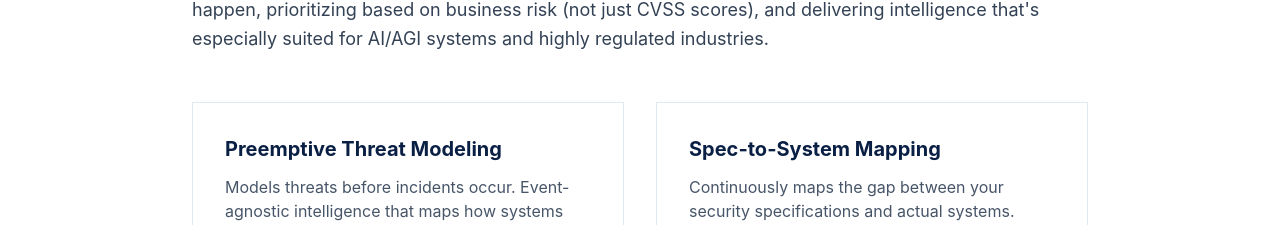
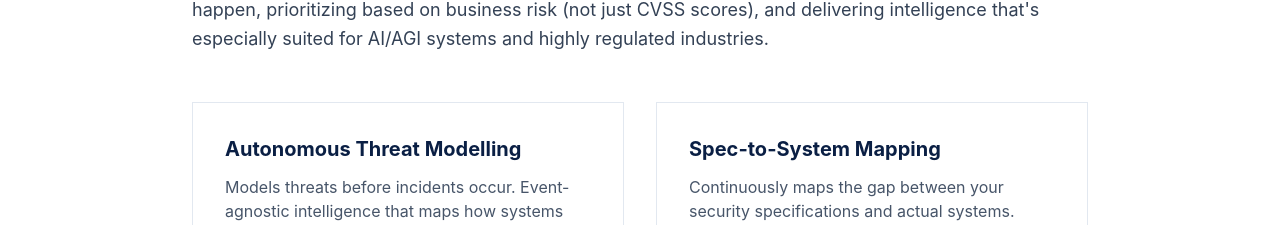
Before and after one commit to Covenda/AI-SOC2, a Next.js app: page /platform/recorded-future-ai in a window 1280 px wide. Shown: the part 1209-1434 px from the top of the page. Built offline with nearby package versions, Linux system fonts and the light colour scheme.

Commit message:
Change 'Preemptive Threat Modeling' to 'Autonomous Threat Modelling'

```diff
--- a/app/platform/recorded-future-ai/page.tsx
+++ b/app/platform/recorded-future-ai/page.tsx
@@ -24,7 +24,7 @@ export default function RecordedFutureAIPage() {
             </p>
             <div className="grid md:grid-cols-2 gap-8 mt-12">
               <div className="card">
-                <h3 className="text-xl font-bold text-brand-navy mb-3">Preemptive Threat Modeling</h3>
+                <h3 className="text-xl font-bold text-brand-navy mb-3">Autonomous Threat Modelling</h3>
                 <p className="text-neutral-600">
                   Models threats before incidents occur. Event-agnostic intelligence that maps how systems can be attacked, including AI-/AGI-specific threat scenarios.
                 </p>
--- a/app/products/threat-intelligence/page.tsx
+++ b/app/products/threat-intelligence/page.tsx
@@ -30,7 +30,7 @@ export default function ThreatIntelligencePage() {
         features={[
           {
             icon: '🎯',
-            title: 'Preemptive Threat Modeling',
+            title: 'Autonomous Threat Modelling',
             description: 'Models threats before incidents happen. Event-agnostic intelligence that maps how systems can be attacked, including AI-/AGI-specific scenarios.',
           },
           {
--- a/app/use-case/ransomware/page.tsx
+++ b/app/use-case/ransomware/page.tsx
@@ -29,7 +29,7 @@ export default function RansomwarePage() {
         features={[
           {
             icon: '🎯',
-            title: 'Preemptive Threat Modeling',
+            title: 'Autonomous Threat Modelling',
             description: 'Covenda AI models ransomware attack paths before incidents occur, including how ransomware groups target your industry and systems.',
           },
           {
```
